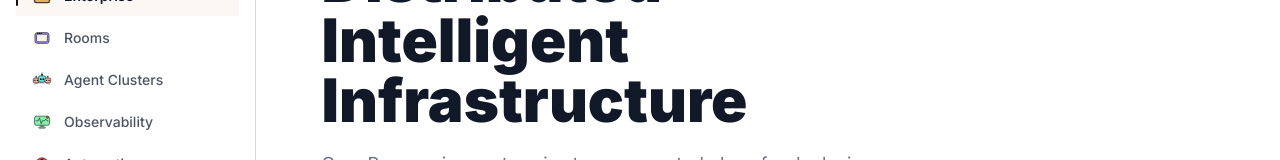
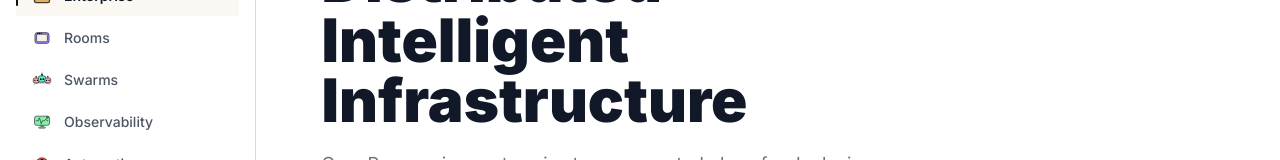
Before and after one commit to open-rooms/openrooms, a Next.js app in the folder apps/dashboard/: page /enterprise in a window 1280 px wide. Shown: the part 240-400 px from the top of the page. Built offline with nearby package versions, Linux system fonts and the light colour scheme.

Commit message:
Rename Agent Clusters → Swarms on Enterprise page, sidebar, and dock
Made-with: Cursor

```diff
--- a/apps/dashboard/src/app/enterprise/page.tsx
+++ b/apps/dashboard/src/app/enterprise/page.tsx
@@ -25,8 +25,8 @@ const features = [
   },
   {
     icon: AgentClustersIcon,
-    title: 'Agent Clusters',
-    description: 'Deploy networks of specialised agents that coordinate across shared tasks and data.',
+    title: 'Swarms',
+    description: 'Deploy coordinated swarms of specialised agents that work in parallel across shared tasks.',
     href: '/agents',
   },
   {
@@ -82,7 +82,7 @@ const stats = [
 
 const dockItems = [
   { id: 'rooms', name: 'Rooms', icon: RoomsIcon, href: '/rooms' },
-  { id: 'clusters', name: 'Agent Clusters', icon: AgentClustersIcon, href: '/agents' },
+  { id: 'clusters', name: 'Swarms', icon: AgentClustersIcon, href: '/agents' },
   { id: 'dist', name: 'Distributed Exec', icon: DistributedExecutionIcon, href: '/runtime' },
   { id: 'obs', name: 'Observability', icon: ObservabilityIcon, href: '/live-runs' },
   { id: 'auto', name: 'Automation', icon: AutomationIcon, href: '/automation' },
--- a/apps/dashboard/src/components/icons/system/NewIcons.tsx
+++ b/apps/dashboard/src/components/icons/system/NewIcons.tsx
@@ -27,7 +27,7 @@ export const SDKIcon = ({ className = "w-6 h-6" }: { className?: string }) => (
   </svg>
 )
 
-// Agent Clusters - Three robot heads grouped together
+// Swarms - Three robot heads grouped together
 export const AgentClustersIcon = ({ className = "w-6 h-6" }: { className?: string }) => (
   <svg className={className} viewBox="0 0 96 96" fill="none" xmlns="http://www.w3.org/2000/svg">
     {/* Left robot */}
--- a/apps/dashboard/src/components/sidebar.tsx
+++ b/apps/dashboard/src/components/sidebar.tsx
@@ -72,7 +72,7 @@ const developersNav: NavItem[] = [
 const enterpriseNav: NavItem[] = [
   { name: 'Enterprise', href: '/enterprise', Icon: ControlPlaneIllustrationIcon },
   { name: 'Rooms', href: '/rooms', Icon: RoomsIcon },
-  { name: 'Agent Clusters', href: '/agent-clusters', Icon: AgentClustersIcon },
+  { name: 'Swarms', href: '/agent-clusters', Icon: AgentClustersIcon },
   { name: 'Observability', href: '/observability', Icon: ObservabilityIcon },
   { name: 'Automation', href: '/automation', Icon: AutomationIcon },
   { name: 'Integrations', href: '/integrations', Icon: IntegrationsIcon },
```
